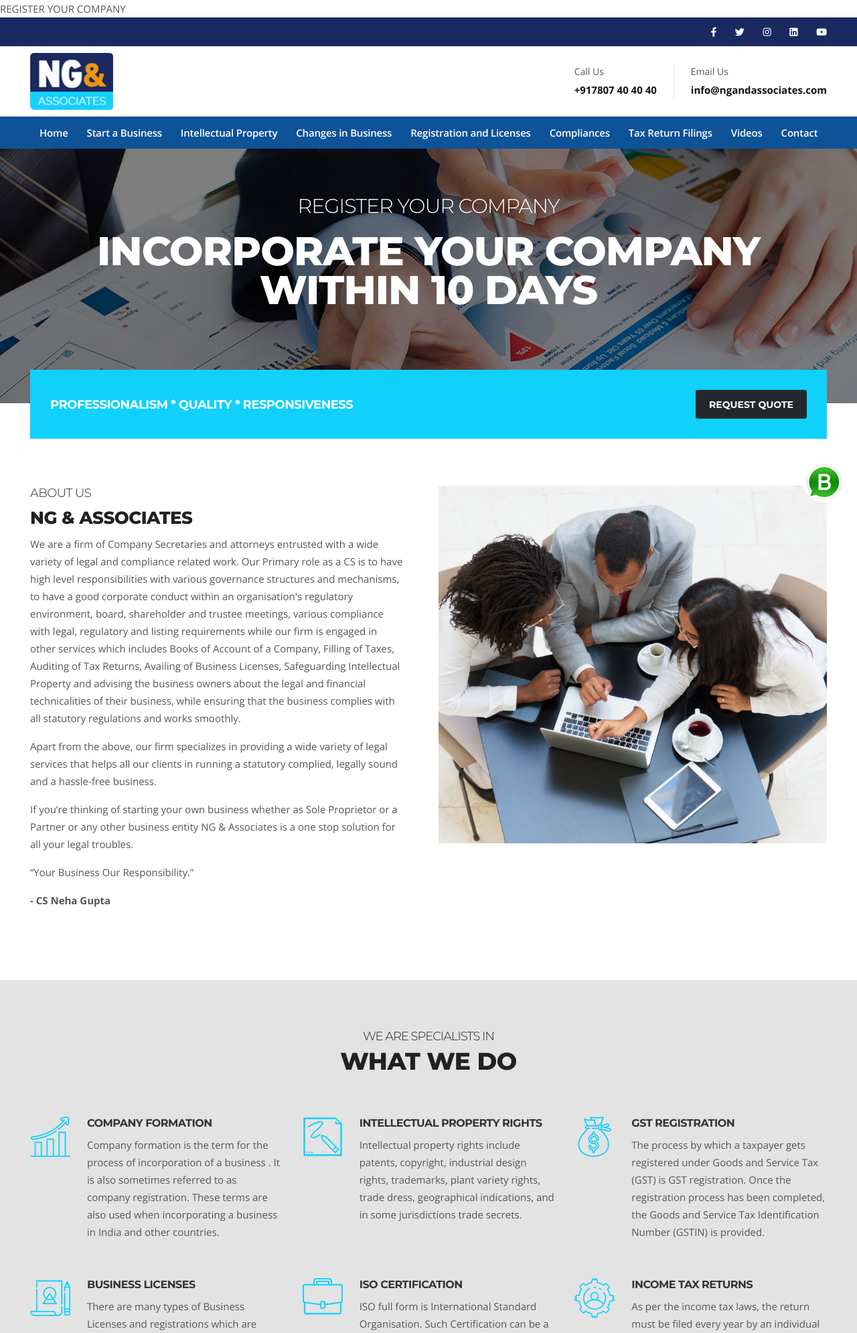
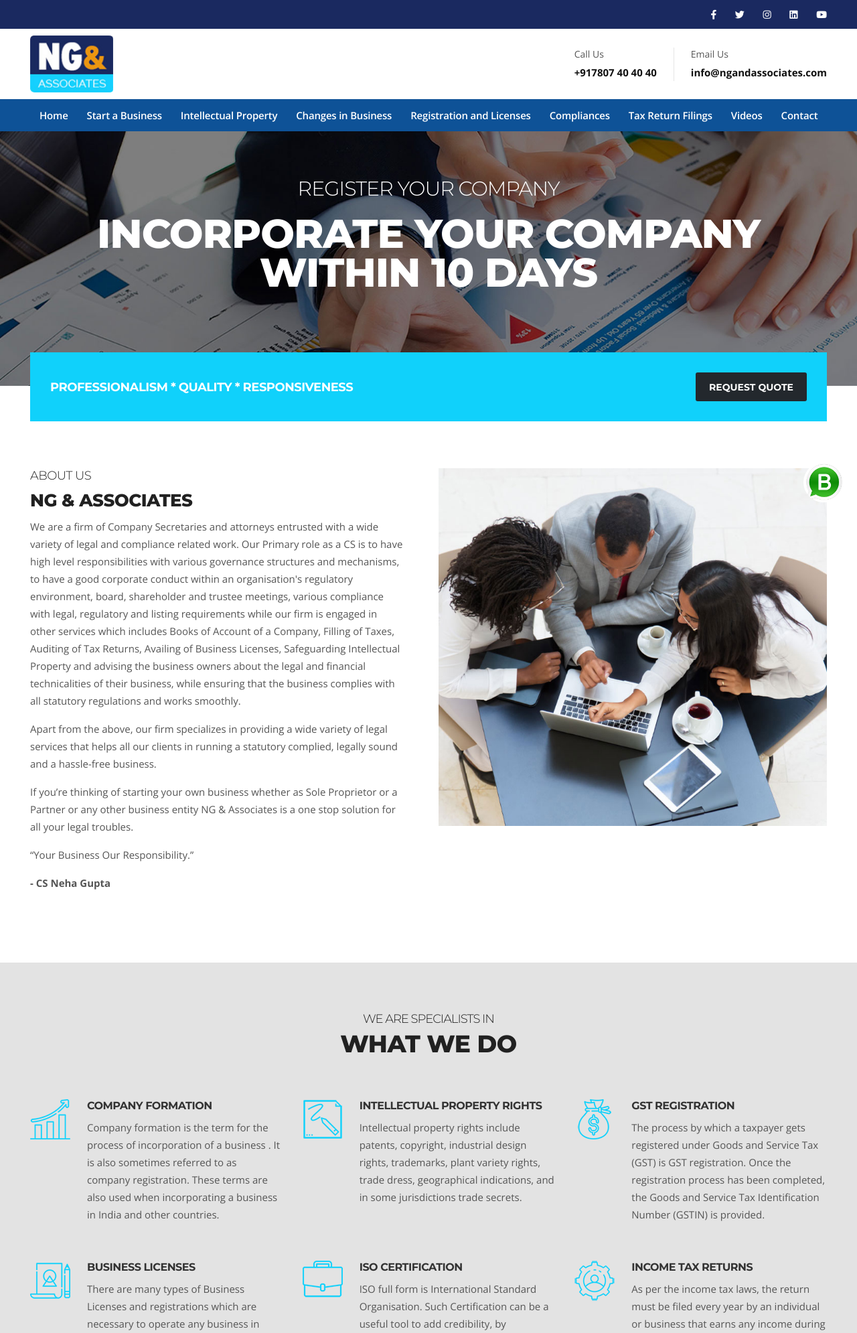
Before and after one commit to Kmpriyankagupta/final_p, a Django app: template pop2/app/templates/app/index.html in a window 1280 px wide. Shown: the top 1990 px of the page at 67% size. Run offline with Django 4.2, Linux system fonts and the light colour scheme; the template is opened without the code that fills it, so the values that code supplies are empty; some libraries are stand-ins or nearby versions.

Commit message:
first commit

```diff
--- a/pop2/app/templates/app/index.html
+++ b/pop2/app/templates/app/index.html
@@ -1,5 +1,5 @@
 <!DOCTYPE html>
-{% load static %} REGISTER YOUR COMPANY
+{% load static %}
 <html lang="en">
 <head>
 <meta charset="utf-8">
```
